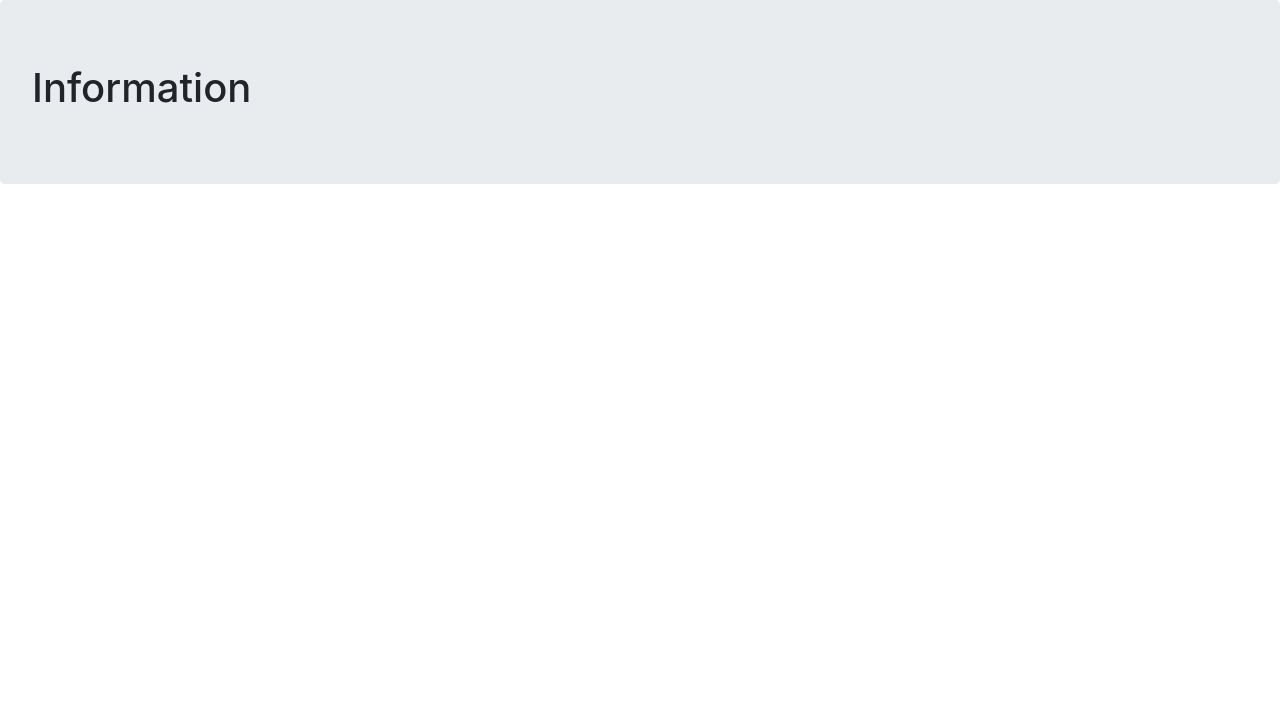
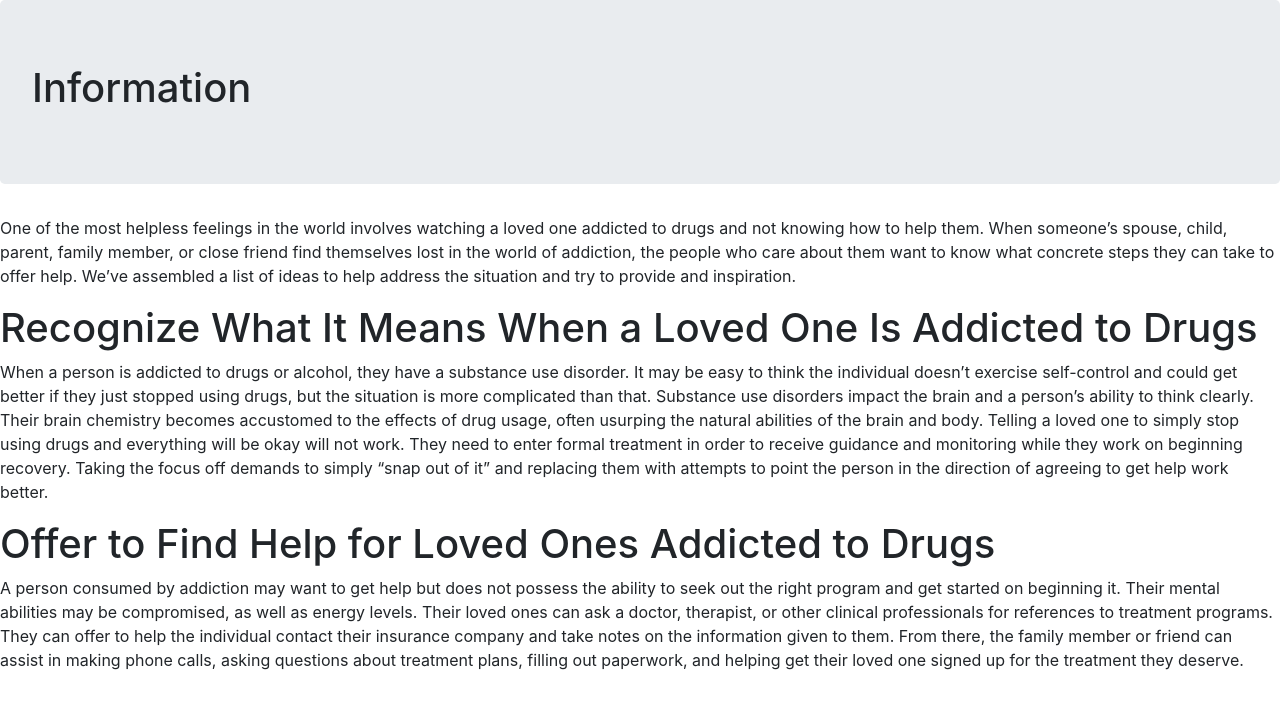
Before and after one commit to AddyMcCabe/addiction-recovery-resources-app, a Flask app: page /info in a window 1280 px wide. Shown: the part 56-765 px from the top of the page. Run offline with Flask 2, Linux system fonts and the light colour scheme; the visitor is signed in with stand-in values (Sample User, id 1).

Commit message:
started adding h1 and p tags to info.html

```diff
--- a/templates/info.html
+++ b/templates/info.html
@@ -3,4 +3,20 @@
 <div class="jumbotron">
     <h1>Information</h1>
 </div>
+    <p>
+        One of the most helpless feelings in the world involves watching a loved one addicted to drugs and not knowing how to help them. When someone’s spouse, child, parent, family member, or close friend find themselves lost in the world of addiction, the people who care about them want to know what concrete steps they can take to offer help.
+        We’ve assembled a list of ideas to help address the situation and try to provide and inspiration.
+    </p>
+<h1>Recognize What It Means When a Loved One Is Addicted to Drugs</h1>
+    <p>
+        When a person is addicted to drugs or alcohol, they have a substance use disorder. It may be easy to think the individual doesn’t exercise self-control and could get better if they just stopped using drugs, but the situation is more complicated than that. Substance use disorders impact the brain and a person’s ability to think clearly. Their brain chemistry becomes accustomed to the effects of drug usage, often usurping the natural abilities of the brain and body.
+
+Telling a loved one to simply stop using drugs and everything will be okay will not work. They need to enter formal treatment in order to receive guidance and monitoring while they work on beginning recovery. Taking the focus off demands to simply “snap out of it” and replacing them with attempts to point the person in the direction of agreeing to get help work better.
+    </p>
+<h1>Offer to Find Help for Loved Ones Addicted to Drugs</h1>
+    <p>
+        A person consumed by addiction may want to get help but does not possess the ability to seek out the right program and get started on beginning it. Their mental abilities may be compromised, as well as energy levels. Their loved ones can ask a doctor, therapist, or other clinical professionals for references to treatment programs. They can offer to help the individual contact their insurance company and take notes on the information given to them. From there, the family member
+         or friend can assist in making phone calls, asking questions about treatment plans, filling out paperwork, and helping get their loved one signed up for the treatment they deserve.
+    </p>
+
 {% endblock %}
--- a/templates/support_group.html
+++ b/templates/support_group.html
@@ -4,6 +4,6 @@
     <h1>Support Groups</h1>
 </div>
 {% for group in groups %}
-    <li>Name: {{group.name}} - {{group.description}} Website: <a href="{{group.link}}">{{group.link}}</a></li>
+    <li>Name: {{group.name}} | About: {{group.description}} | Website: <a href="{{group.link}}">{{group.link}}</a></li>
 {% endfor %}
 {% endblock %}
```
